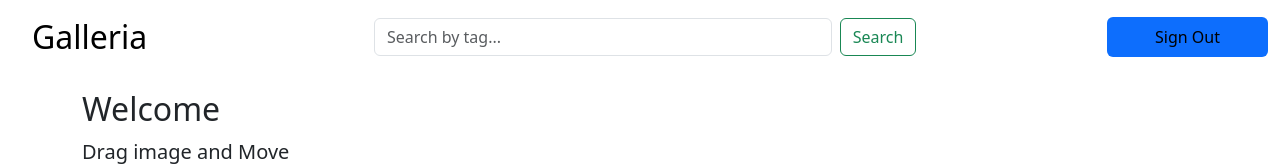
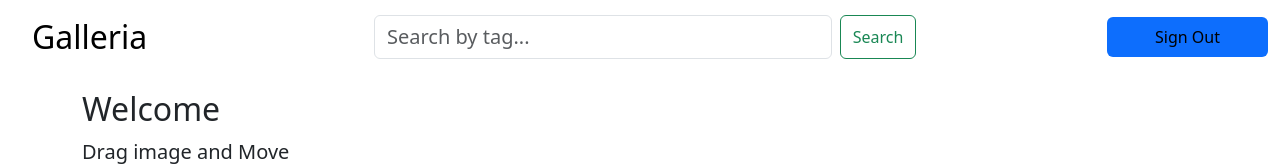
Before and after one commit to J-Princess/ImageGalleria, a React (Create React App) app in the folder image-gallery/: page /dashboard in a window 1280 px wide. Shown: the top 166 px of the page. Built offline with nearby package versions, Linux system fonts and the light colour scheme.

Commit message:
Update MainBody.jsx

```diff
--- a/image-gallery/src/components/MainBody.jsx
+++ b/image-gallery/src/components/MainBody.jsx
@@ -106,7 +106,7 @@ const MainBody = () => {
                 placeholder="Search by tag..."
                 value={searchQuery}
                 onChange={handleSearchInputChange}
-                style={{ background: "transparent" }}
+                style={{ background: "transparent", color: "#000000", fontSize: "20px" }}
               />
               <button
                 className="btn btn-outline-success mr-3"
```
